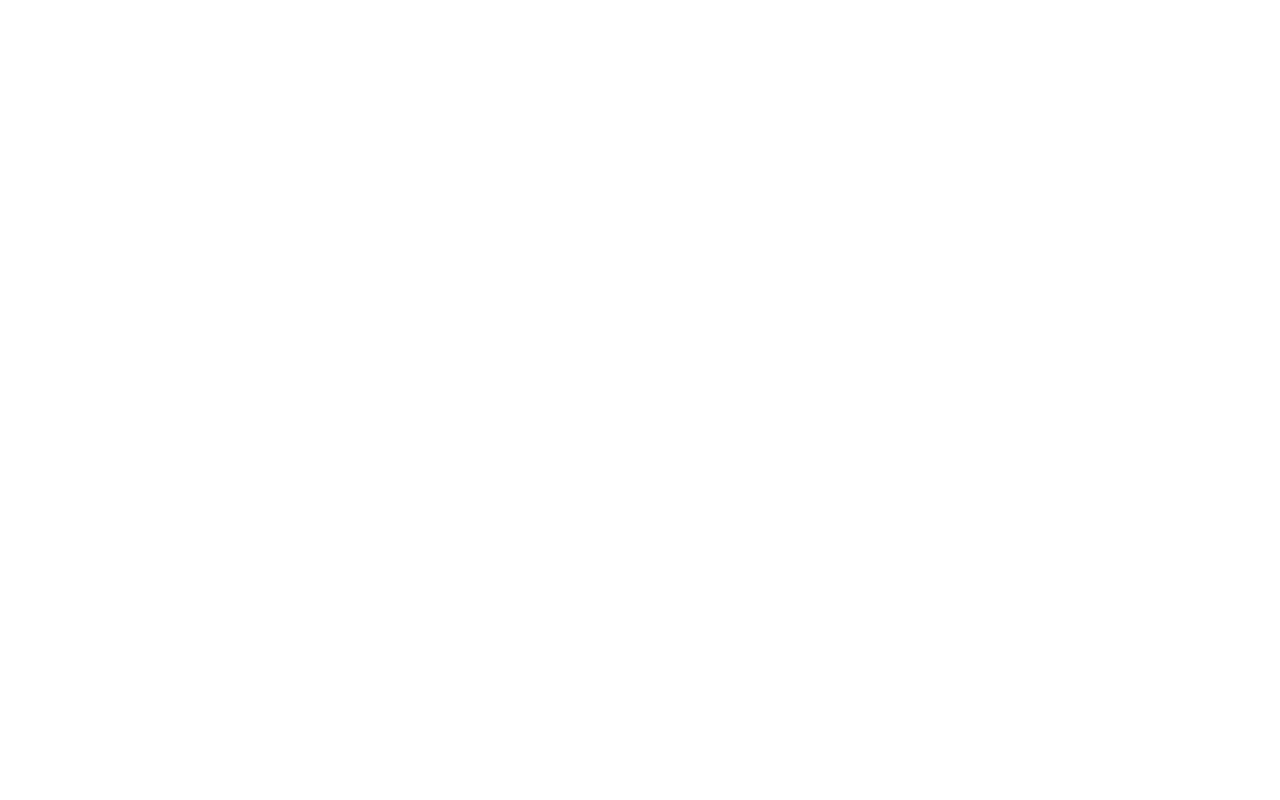
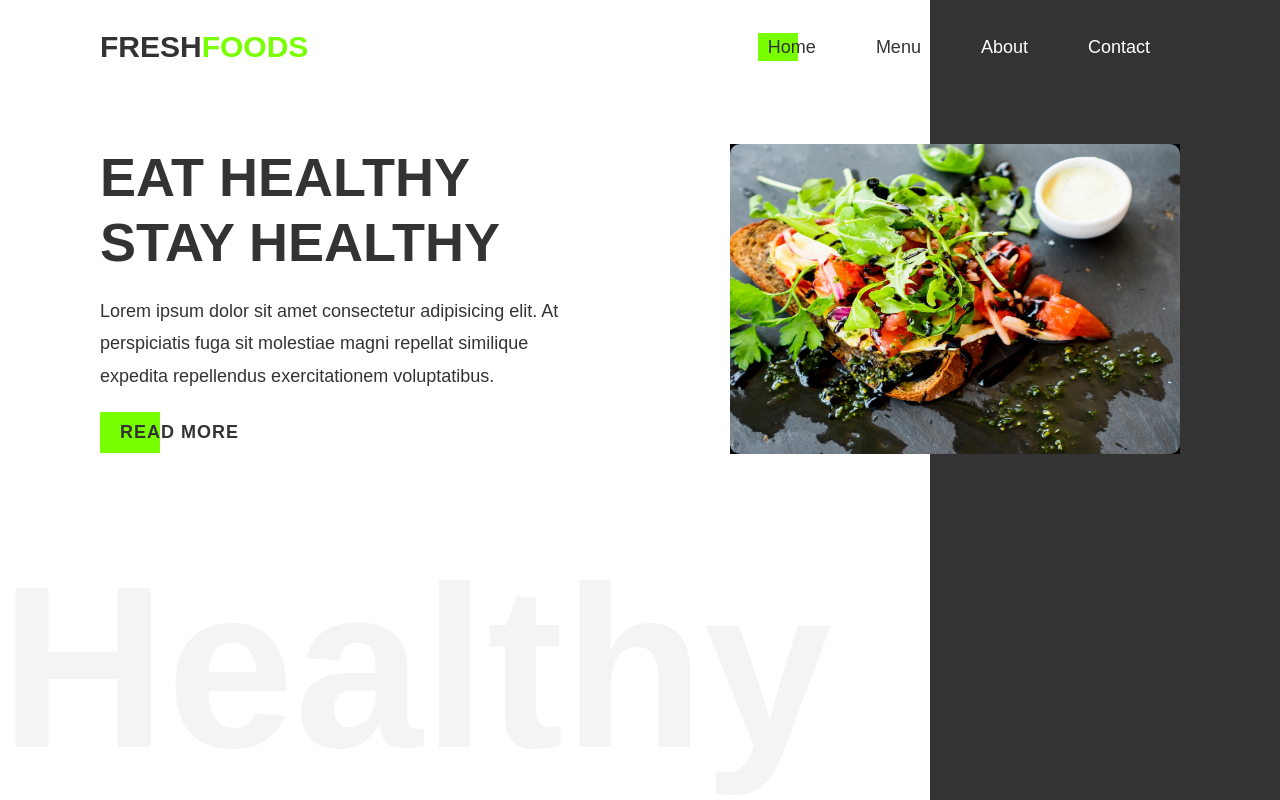
Before and after one commit to fajarfadillahh/fresh-food, a plain HTML site: page index.html in a window 1280 px wide. Drawn offline with Linux system fonts and the light colour scheme.

Commit message:
menambahkan dan meng-edit header dan hero

```diff
--- a/index.html
+++ b/index.html
@@ -9,6 +9,39 @@
     <title>Fresh Food | Homepage</title>
   </head>
   <body>
+    <div class="container">
+      <!-- navbar -->
+      <header>
+        <a href="#" class="logo">Fresh<span>Foods</span></a>
+        <ul class="nav-link">
+          <li><a href="#" class="active">Home</a></li>
+          <li><a href="#">Menu</a></li>
+          <li><a href="#">About</a></li>
+          <li><a href="#">Contact</a></li>
+        </ul>
+      </header>
+
+      <!-- hero -->
+      <div class="hero">
+        <div class="hero-text">
+          <h2>
+            EAT Healthy<br />
+            Stay Healthy
+          </h2>
+          <p>
+            Lorem ipsum dolor sit amet consectetur adipisicing elit. At
+            perspiciatis fuga sit molestiae magni repellat similique expedita
+            repellendus exercitationem voluptatibus.
+          </p>
+          <a href="#">Read More</a>
+        </div>
+
+        <div class="hero-img">
+          <img src="./img/image-2.jpg" alt="Hero Image" />
+        </div>
+      </div>
+    </div>
+
     <!-- js -->
     <script src="./js/script.js"></script>
   </body>
--- /dev/null
+++ b/sass/components/_container.scss
@@ -0,0 +1,34 @@
+* {
+  padding: 0;
+  margin: 0;
+  box-sizing: border-box;
+  font-family: "Poppins", sans-serif;
+}
+
+.container {
+  position: relative;
+  padding: 0 100px;
+  min-height: 100vh;
+
+  &::before {
+    content: "";
+    position: absolute;
+    height: 100%;
+    width: 350px;
+    top: 0;
+    right: 0;
+    background: #333;
+    z-index: -1;
+  }
+
+  &::after {
+    content: "Healthy";
+    position: absolute;
+    bottom: 0;
+    left: 0;
+    font-size: 18vw;
+    font-weight: bold;
+    opacity: 0.04;
+    z-index: -1;
+  }
+}
--- /dev/null
+++ b/sass/components/_header.scss
@@ -0,0 +1,58 @@
+header {
+  display: flex;
+  justify-content: space-between;
+  align-items: center;
+  padding: 30px 0;
+
+  .logo {
+    font-weight: bold;
+    text-decoration: none;
+    text-transform: uppercase;
+    color: #333;
+    font-size: 30px;
+
+    span {
+      color: #78ff00;
+    }
+  }
+
+  .nav-link {
+    position: relative;
+    display: flex;
+
+    li {
+      list-style: none;
+      margin: 0 20px;
+
+      &:nth-child(3) a,
+      &:nth-child(4) a {
+        color: #fff;
+      }
+
+      a {
+        position: relative;
+        text-decoration: none;
+        font-size: 18px;
+        padding: 4px 10px;
+        color: #333;
+
+        &::before {
+          content: "";
+          position: absolute;
+          top: 0;
+          left: 0;
+          width: 0;
+          height: 100%;
+          background: #78ff00;
+          z-index: -1;
+          transition: 0.4s ease-in-out;
+        }
+
+        &:hover::before,
+        &.active::before {
+          width: 40px;
+        }
+      }
+    }
+  }
+}
--- /dev/null
+++ b/sass/components/_hero.scss
@@ -0,0 +1,73 @@
+.hero {
+  display: flex;
+  justify-content: space-between;
+  align-items: center;
+  margin-top: 50px;
+
+  .hero-text {
+    position: relative;
+    max-width: 500px;
+    margin-right: 50px;
+
+    h2 {
+      font-size: 54px;
+      text-transform: uppercase;
+      font-weight: bold;
+      color: #333;
+      line-height: 1.2em;
+    }
+
+    p {
+      font-size: 18px;
+      color: #333;
+      line-height: 1.8em;
+      margin: 20px 0;
+    }
+
+    a {
+      position: relative;
+      display: inline-block;
+      text-transform: uppercase;
+      font-weight: bold;
+      color: #333;
+      letter-spacing: 1px;
+      font-size: 18px;
+      text-decoration: none;
+      padding: 10px 20px;
+
+      &::before {
+        content: "";
+        position: absolute;
+        top: 0;
+        left: 0;
+        width: 60px;
+        height: 100%;
+        background: #78ff00;
+        z-index: -1;
+        transition: 0.4s ease-in-out;
+      }
+
+      &:hover::before {
+        width: 100%;
+      }
+    }
+  }
+
+  .hero-img {
+    position: relative;
+    width: 450px;
+    height: 310px;
+    background: #000;
+
+    img {
+      position: absolute;
+      top: 0;
+      left: 0;
+      width: 100%;
+      height: 100%;
+      border-radius: 10px;
+      object-fit: cover;
+      transition: 0.4s;
+    }
+  }
+}
--- a/sass/style.scss
+++ b/sass/style.scss
@@ -0,0 +1,8 @@
+// container & reset
+@import "./components/container";
+
+// header
+@import "./components/header";
+
+// hero
+@import "./components/hero";
```
Also changed, not shown: css/style.css, img/icons/bxl-facebook.svg (added), img/icons/bxl-instagram.svg (added), img/icons/bxl-twitter.svg (added), img/icons/bxs-chevron-left.svg (added), img/icons/bxs-chevron-right.svg (added).
